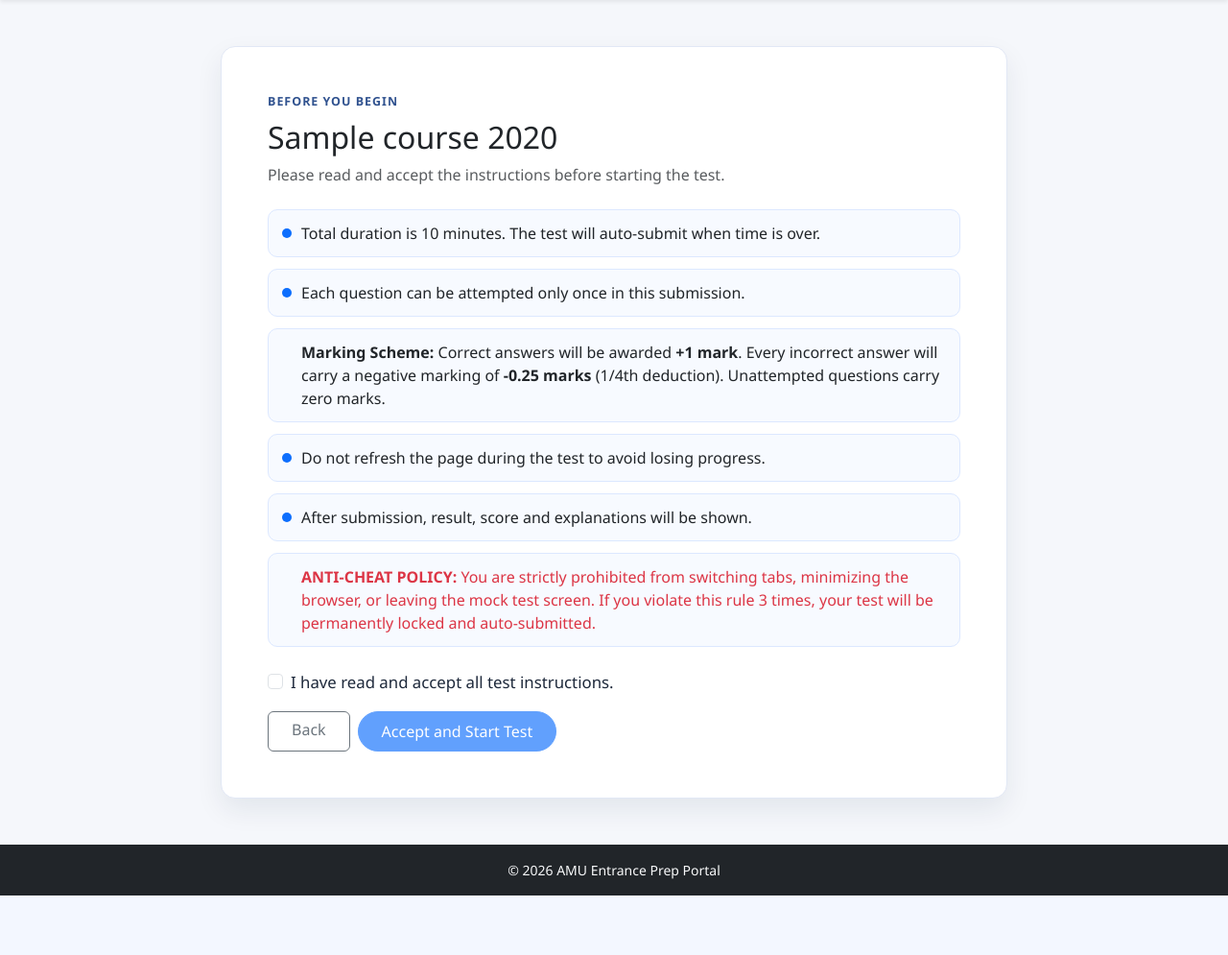
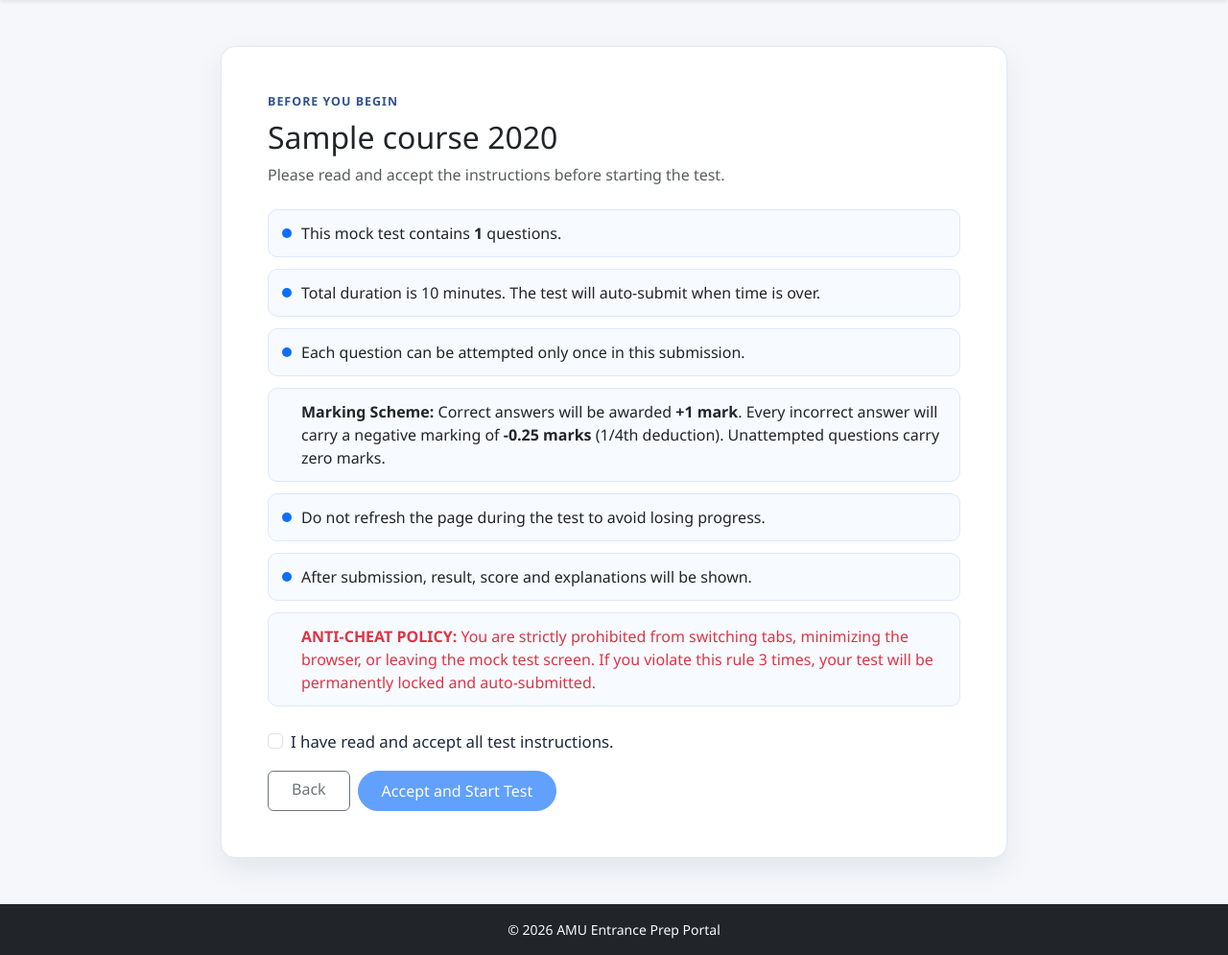
Before and after one commit to Shaaz29/AMU_Entrance_Prep_Portal, a Django app: page /start-test/1/ in a window 1280 px wide. Shown: the part 60-1055 px from the top of the page at 96% size. Before the commit the page ends 993 px from the top, so only its background shows below. Run offline with Django 5.2, Linux system fonts and the light colour scheme; a user stored in the database is signed in; tables that the repository leaves empty hold one stand-in row (values such as "Sample post"); some libraries are stand-ins or nearby versions.

Commit message:
feat(test): add dynamic question count to test instructions

```diff
--- a/templates/test_rules.html
+++ b/templates/test_rules.html
@@ -9,6 +9,10 @@
     <p class="text-muted mb-4">Please read and accept the instructions before starting the test.</p>
 
     <div class="rules-list">
+      <div class="rule-item">
+        <span class="rule-dot"></span>
+        <p class="mb-0">This mock test contains <strong>{{ test.questions.count }}</strong> questions.</p>
+      </div>
       <div class="rule-item">
         <span class="rule-dot"></span>
         <p class="mb-0">Total duration is {{ test.duration }} minutes. The test will auto-submit when time is over.</p>
```
